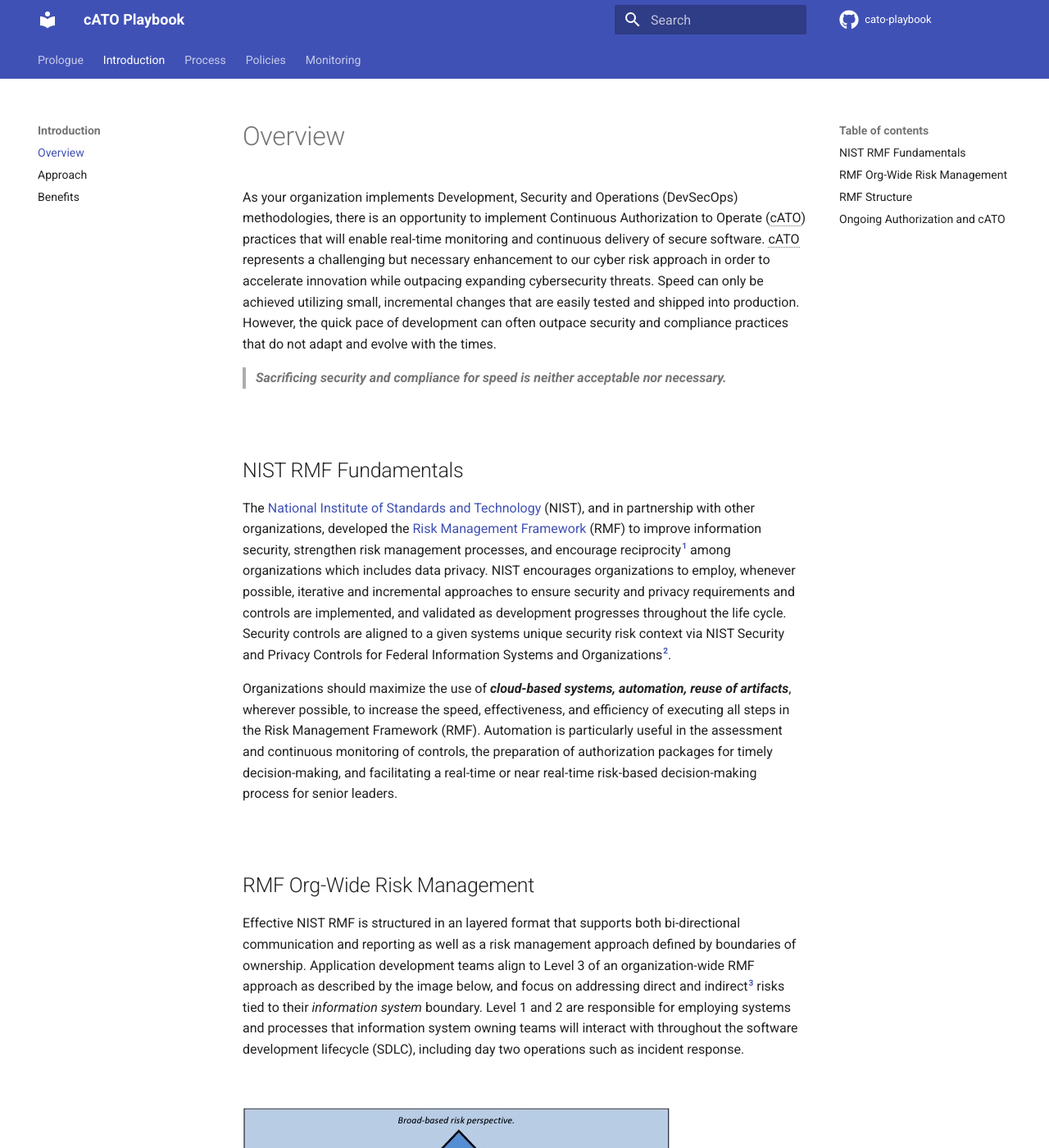
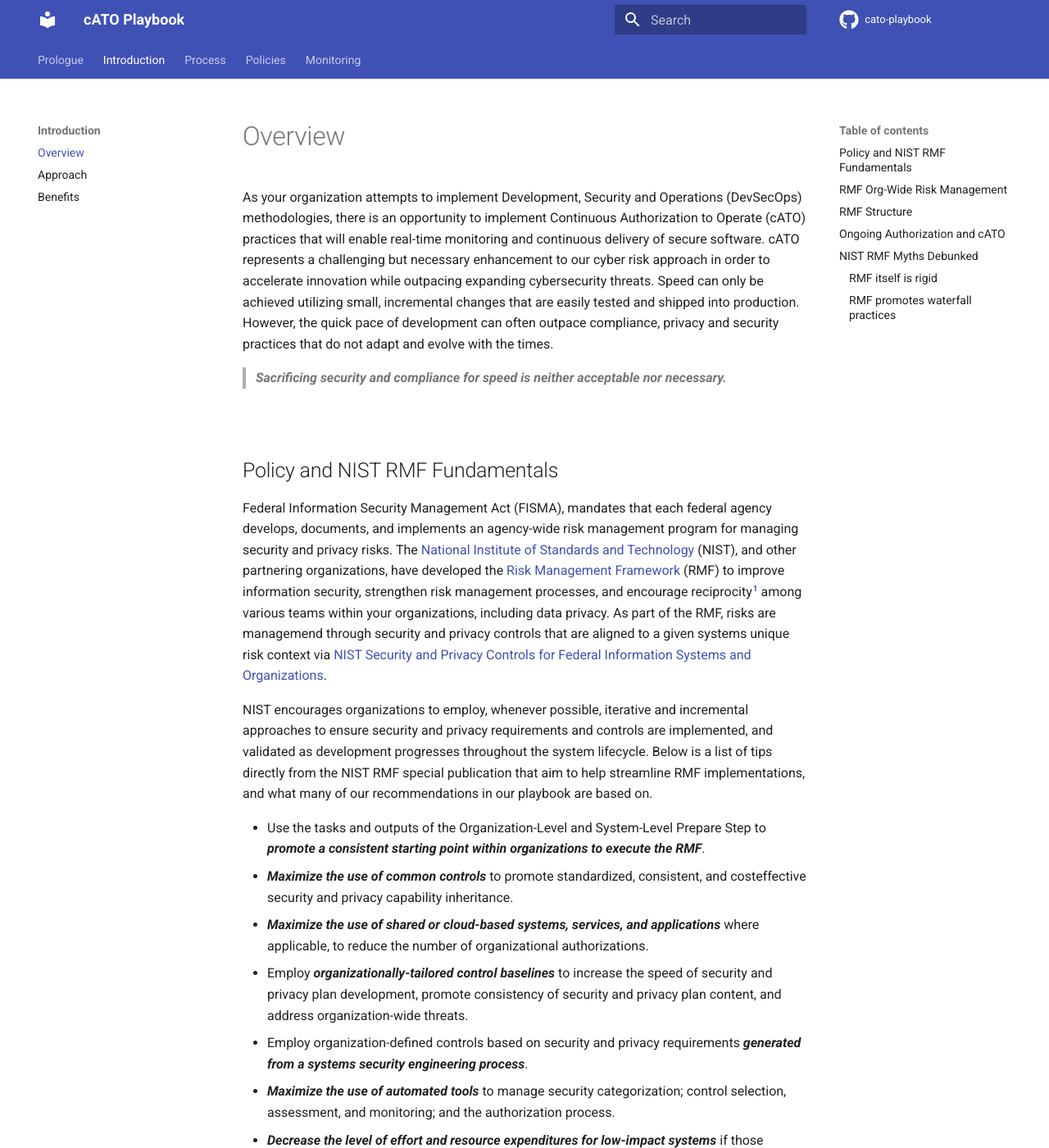
Before and after one commit to rise8-us/cato-playbook, an MkDocs documentation site: the page built from docs/overview.md, in a window 1280 px wide and 1400 px high. Shown: the whole window at 82% size. Built offline with MkDocs 1.6.1 and Material for MkDocs 9.7.7, drawn with Linux system fonts in a browser that asks for light colours; comment, search, counter and statistics services are not loaded; some of the changed text lies outside the part shown.

Commit message:
Update overview.md

```diff
--- a/docs/overview.md
+++ b/docs/overview.md
@@ -1,22 +1,33 @@
 # Overview
 
-As your organization implements Development, Security and Operations (DevSecOps) methodologies, there is an opportunity to implement Continuous Authorization to Operate (cATO) practices that will enable real-time monitoring and continuous delivery of secure software. cATO represents a challenging but necessary enhancement to our cyber risk approach in order to accelerate innovation while outpacing expanding cybersecurity threats. Speed can only be achieved utilizing small, incremental changes that are easily tested and shipped into production. However, the quick pace of development can often outpace security and compliance practices that do not adapt and evolve with the times.
+As your organization attempts to implement Development, Security and Operations (DevSecOps) methodologies, there is an opportunity to implement Continuous Authorization to Operate (cATO) practices that will enable real-time monitoring and continuous delivery of secure software. cATO represents a challenging but necessary enhancement to our cyber risk approach in order to accelerate innovation while outpacing expanding cybersecurity threats. Speed can only be achieved utilizing small, incremental changes that are easily tested and shipped into production. However, the quick pace of development can often outpace compliance, privacy and security practices that do not adapt and evolve with the times.
 
 > ***Sacrificing security and compliance for speed is neither acceptable nor necessary.***
 
 <br/>
 
-## NIST RMF Fundamentals
+## Policy and NIST RMF Fundamentals
 
-The [National Institute of Standards and Technology](https://www.nist.gov/) (NIST), and in partnership with other organizations, developed the [Risk Management Framework](https://csrc.nist.gov/projects/risk-management) (RMF) to improve information security, strengthen risk management processes, and encourage reciprocity[^1] among organizations which includes data privacy. NIST encourages organizations to employ, whenever possible, iterative and incremental approaches to ensure security and privacy requirements and controls are implemented, and validated as development progresses throughout the life cycle. Security controls are aligned to a given systems unique security risk context via NIST Security and Privacy Controls for Federal Information Systems and Organizations[^2].
+Federal Information Security Management Act (FISMA), mandates that each federal agency develops, documents, and implements an agency-wide risk management program for managing security and privacy risks. The [National Institute of Standards and Technology](https://www.nist.gov/) (NIST), and other partnering organizations, have developed the [Risk Management Framework](https://csrc.nist.gov/pubs/sp/800/37/r2/final) (RMF) to improve information security, strengthen risk management processes, and encourage reciprocity[^1] among various teams within your organizations, including data privacy. As part of the RMF, risks are managemend through security and privacy controls that are aligned to a given systems unique risk context via [NIST Security and Privacy Controls for Federal Information Systems and Organizations](https://doi.org/10.6028/NIST.SP.800-53r5).
 
-Organizations should maximize the use of ***cloud-based systems, automation, reuse of artifacts***, wherever possible, to increase the speed, effectiveness, and efficiency of executing all steps in the Risk Management Framework (RMF). Automation is particularly useful in the assessment and continuous monitoring of controls, the preparation of authorization packages for timely decision-making, and  facilitating a real-time or near real-time risk-based decision-making process for senior leaders.
+NIST encourages organizations to employ, whenever possible, iterative and incremental approaches to ensure security and privacy requirements and controls are implemented, and validated as development progresses throughout the system lifecycle. Below is a list of tips directly from the NIST RMF special publication that aim to help streamline RMF implementations, and what many of our recommendations in our playbook are based on.
+
+- Use the tasks and outputs of the Organization-Level and System-Level Prepare Step to ***promote a consistent starting point within organizations to execute the RMF***.
+- ***Maximize the use of common controls*** to promote standardized, consistent, and costeffective security and privacy capability inheritance.
+- ***Maximize the use of shared or cloud-based systems, services, and applications*** where applicable, to reduce the number of organizational authorizations.
+- Employ ***organizationally-tailored control baselines*** to increase the speed of security and privacy plan development, promote consistency of security and privacy plan content, and address organization-wide threats.
+- Employ organization-defined controls based on security and privacy requirements ***generated from a systems security engineering process***.
+- ***Maximize the use of automated tools*** to manage security categorization; control selection, assessment, and monitoring; and the authorization process.
+- ***Decrease the level of effort and resource expenditures for low-impact systems*** if those systems cannot adversely affect higher-impact systems through system connections.
+- ***Maximize the reuse of RMF artifacts*** (e.g., security and privacy assessment results) for standardized hardware/software deployments, including configuration settings.
+- ***Reduce the complexity of the IT/OT infrastructure*** by eliminating unnecessary systems, system elements, and services — employ least functionality principle.
+- Make the transition to ***ongoing authorization and use continuous monitoring approaches*** to reduce the cost and increase the efficiency of security and privacy programs.
 
 <br/>
 
 ## RMF Org-Wide Risk Management
 
-Effective NIST RMF is structured in an layered format that supports both bi-directional communication and reporting as well as a risk management approach defined by boundaries of ownership. Application development teams align to Level 3 of an organization-wide RMF approach as described by the image below, and focus on addressing direct and indirect[^3] risks tied to their *information system* boundary. Level 1 and 2 are responsible for employing systems and processes that information system owning teams will interact with throughout the software development lifecycle (SDLC), including day two operations such as incident response.
+Effective NIST RMF is structured in an layered format that supports both bi-directional communication and reporting as well as a risk management approach defined by boundaries of ownership. Application development teams align to Level 3 of an organization-wide RMF approach as described by the image below, and focus on addressing direct and indirect[^2] risks tied to their *information system* boundary. Level 1 and 2 are responsible for employing systems and processes that information system owning teams will interact with throughout the software development lifecycle (SDLC), including day two operations such as incident response.
 
 <br/>
 
@@ -65,10 +76,32 @@
 
 ![This is an image](images/cATO.png)
 
+<br/>
+
+## NIST RMF Myths Debunked
+
+### RMF itself is rigid
+Most organizations become very overwhelmed by implementing and executing their NIST RMF programs, and believe that the standard framework is too rigid and one-sized to achieve Ongoing Authorization and cATO. It turns out, NIST actually states that, "Organizations have significant flexibility in how each of the RMF steps and tasks are carried out, as long as organizations are meeting all applicable requirements and effectively managing security and privacy risk." The intent behind this statement is to allow organizations to implement the RMF in the most effective and efficient manner to support mission and business outcomes. Here are some high level examples of what RMF flexibility could look like:
+
+1. Enabling RMF steps to be performed in nonsequential order, prioritizing steps over others, or even combining steps where appropriate.
+2. How you perform control selection, control tailoring, implementation, and control assessments throughout the SDLC as the system is developed.
+3. Low friction approaches to documenting decisions, notifying stakeholders, and acquiring approvals from the Authorizing Official (AO).
+4. Delegating AO authority to a relevant decision maker.
+
+<br/>
+
+### RMF promotes waterfall practices
+NIST actually encourages organizations to, "maximize the use of automation, wherever possible, to increase the speed, effectiveness, and efficiency of executing the steps in the RMF". Automation can be employed in just about every RMF step. Unfortunately, we often observe organizations that have established their NIST RMF programs without first learning how application development teams actually deliver software using modern SDLC processes. The opposing techniques result in significant delays in delivering mission and business critical outcomes, and ultimately, causes the organization to believe that RMF is the problem. In reality, NIST says, "The best RMF implementation is one that is indistinguishable from the routine SDLC processes carried out by organizations. That is, RMF tasks are closely aligned with the ongoing activities in the SDLC processes, ensuring the seamless integration of security and privacy protections, and taking maximum advantage of the artifacts generated by the SDLC processes to produce the necessary evidence in authorization packages to facilitate credible, risk-based decision making by senior leaders in organizations." Here are some high level examples of what adopting automation and aligning RMF to modern SDLC processes could look like:
+
+1. Assessment and profiling of unique system risks, can assist in control selection tailoring.
+2. Common controls providers (e.g. cloud service providers, platforms, CI/CD pipelines, etc.) can supply control implementation details to applications through an inheritance model.
+3. Centralized CI/CD pipelines can enforce gating criteria for controls and security vulnerability remediation before promoting code to upper environments.
+4. Control implementation details, and security vulnerability scanning data, can be centralized and aggregated for near real-time software assessment reports and authorization packages.
+5. Leverage Security Information and Event Management (SIEM) solutions for infrastructure and application health and performance feedback loops.
+6. Adopt runtime security vulnerability monitoring solutions to alert teams of critical threats that are exploitable in production environments.
+
 <br/><br/>
 
-*[cATO]: continuous Authority to Operate
 [^1]: Reciprocity is an agreement between organizations to accept one another’s security assessment results in order to reuse system resources or to accept each other’s assessed security posture in order to share information.
-[^2]: [NIST Special Publication 800-53](https://doi.org/10.6028/NIST.SP.800-53r5)
-[^3]: As an example, risks that are associated with integrations to other systems.
-[^4]: [NIST Special Publication 800-137](https://doi.org/10.6028/NIST.SP.800-137)
+[^2]: As an example, risks that are associated with integrations to other systems.
+[^3]: [NIST Special Publication 800-137](https://doi.org/10.6028/NIST.SP.800-137)
```
Also changed, not shown: other parts of docs/overview.md (+1 -1 lines).
